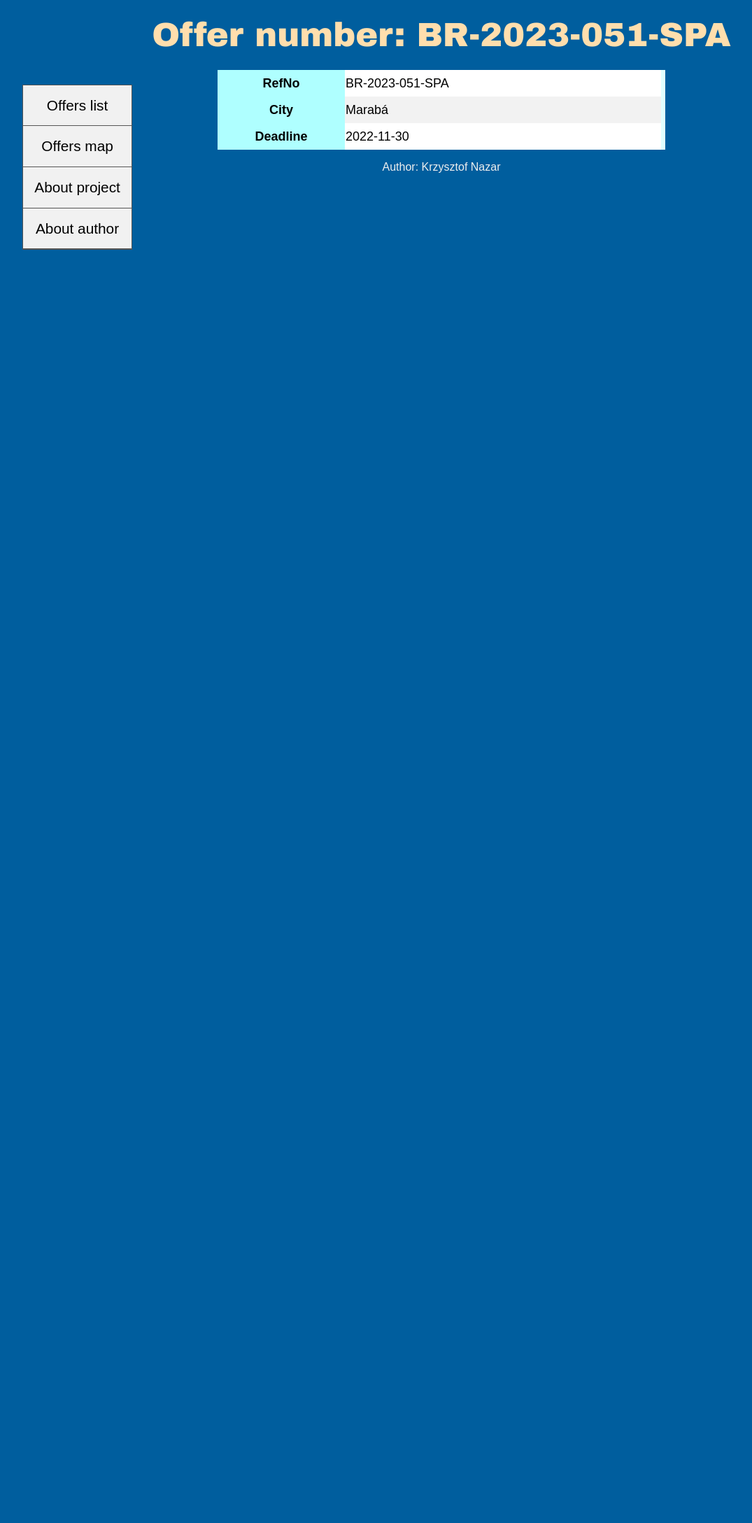
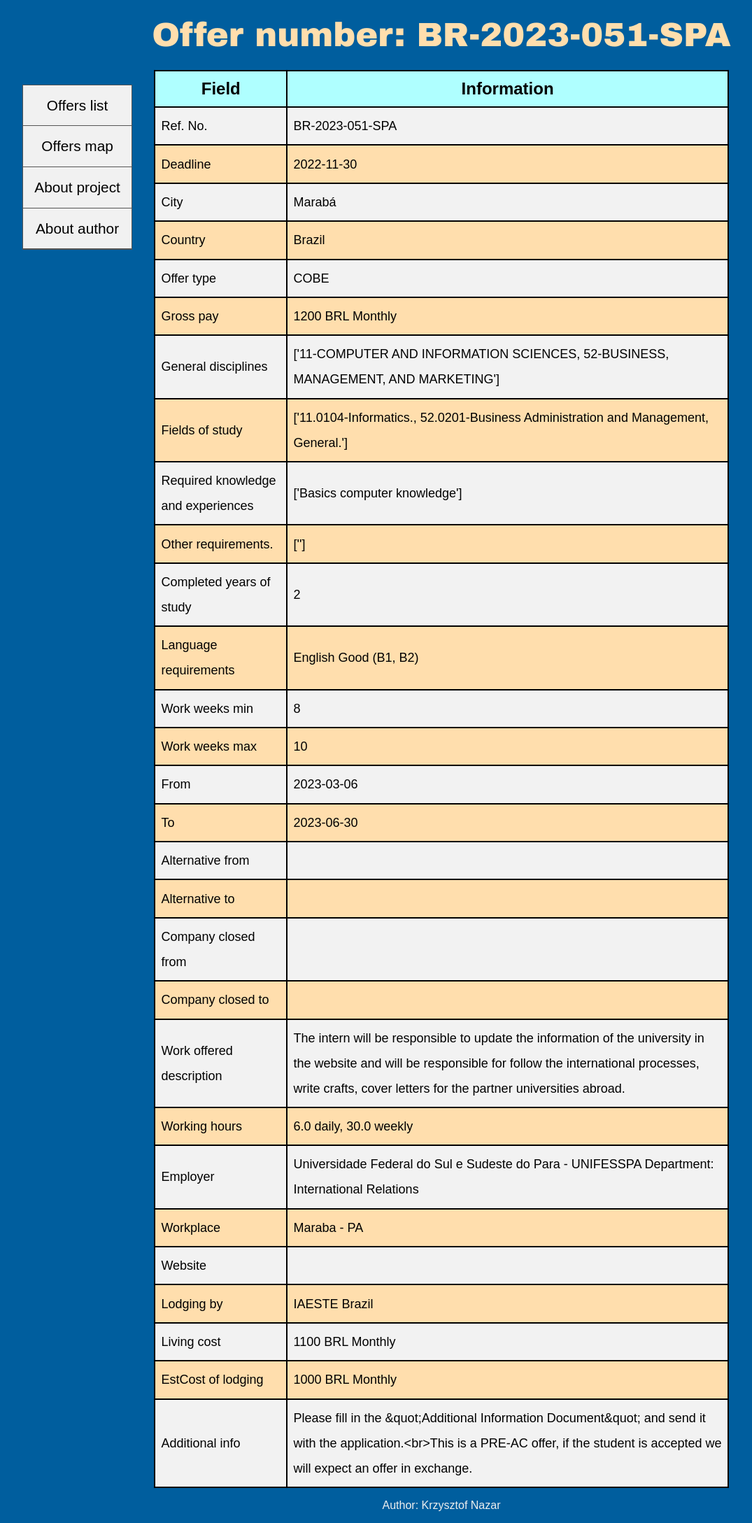
Before and after one commit to Danzigerrr/IAESTE-Table-Web-App-Django, a Django app: a page that uses templates/detail_view_1.html in a window 1280 px wide. Shown: the whole page at 70% size, without its empty margins (9-1084 px from the left). Before the commit the page ends 357 px from the top, so only its background shows below. Run offline with Django 4.2, Linux system fonts and the light colour scheme; data comes from the database, SQL or seed files in the repository; both versions use the stored data as it was after the commit; parts of the project's set-up code (start-up, migrations or seed data) failed here and were passed over.

Commit message:
detail view contains all information

```diff
--- a/playground/models.py
+++ b/playground/models.py
@@ -1,25 +1,38 @@
+from datetime import datetime
+
 from django.db import models
 
 
-class Question(models.Model):
-    question_text = models.CharField(max_length=200)
-    pub_date = models.DateTimeField('date published')
-
-
-class Choice(models.Model):
-    choice_text = models.CharField(max_length=200)
-    votes = models.IntegerField(default=0)
-    question = models.ForeignKey(Question, on_delete=models.CASCADE)
-
-
-class Person(models.Model):
-    name = models.CharField(max_length=100, verbose_name="full name")
-
-
 class Offer(models.Model):
-    RefNo = models.CharField(max_length=200)
-    City = models.CharField(max_length=200)
-    Deadline = models.CharField(max_length=200)
+    RefNo = models.CharField(max_length=100, default="")
+    Deadline = models.CharField(max_length=100, default="")
+    From = models.CharField(max_length=100, default="")
+    To = models.CharField(max_length=100, default="")
+    City = models.CharField(max_length=100, default="")
+    Country = models.CharField(max_length=100, default="")
+    GeneralDisciplines = models.CharField(max_length=500, default="")
+    FieldsOfStudy = models.CharField(max_length=500, default="")
+    RequiredKnowledgeAndExperiences = models.CharField(max_length=500, default="")
+    OtherRequirements = models.CharField(max_length=500, default="")
+    CompletedYearsOfStudy = models.CharField(max_length=100, default="")
+    LanguageRequirements = models.CharField(max_length=500, default="")
+    WorkWeeksMin = models.CharField(max_length=100, default="")
+    WorkWeeksMax = models.CharField(max_length=100, default="")
+    AlternativeFrom = models.CharField(max_length=100, default="")
+    AlternativeTo = models.CharField(max_length=100, default="")
+    CompanyClosedFrom = models.CharField(max_length=100, default="")
+    CompanyClosedTo = models.CharField(max_length=100, default="")
+    WorkOfferedDescription = models.CharField(max_length=2000, default="")
+    GrossPay = models.CharField(max_length=100, default="")
+    WorkingHours = models.CharField(max_length=100, default="")
+    Employer = models.CharField(max_length=200, default="")
+    Workplace = models.CharField(max_length=100, default="")
+    Website = models.CharField(max_length=300, default="")
+    LodgingBy = models.CharField(max_length=100, default="")
+    LivingCost = models.CharField(max_length=100, default="")
+    EstCostOfLodging = models.CharField(max_length=100, default="")
+    AdditionalInfo = models.CharField(max_length=500, default="")
+    OfferType = models.CharField(max_length=50, default="")
 
     def __str__(self):
         return self.RefNo
--- a/static/JavaScript/staticElemAdder.js
+++ b/static/JavaScript/staticElemAdder.js
@@ -2,9 +2,9 @@ function addVerticalMenu(){
     document.getElementById("verticalMenuElement").innerHTML += "<!-- Menu vertical on the left side -->\n" +
         "<ul>\n" +
         "    <li><a href=\"http://127.0.0.1:8000/playground/hello/\">Offers list</a></li>\n" +
-        "    <li><a href=\"http://127.0.0.1:8000/playground/map\">Offers map</a></li>\n" +
-        "    <li><a href=\"about.asp\">About project</a></li>\n" +
-        "    <li><a href=\"contact.asp\">About author</a></li>\n" +
+        "    <li><a href=\"http://127.0.0.1:8000/playground/map\" target=\"_blank\">Offers map</a></li>\n" +
+        "    <li><a href=\"http://127.0.0.1:8000/playground/aboutProject\" >About project</a></li>\n" +
+        "    <li><a href=\"http://127.0.0.1:8000/playground/aboutAuthor\">About author</a></li>\n" +
         "</ul>";
 
     }
--- a/static/css/mapStyles.css
+++ b/static/css/mapStyles.css
@@ -27,7 +27,10 @@ th{
 td{
     text-align: center;
     font-size: 1.2em;
+
 }
 table, th, td {
   border: 1px solid;
+    padding:2%;
+    line-height: 0.5em;
 }
--- a/static/css/offerDetailsStyles.css
+++ b/static/css/offerDetailsStyles.css
@@ -1,30 +1,17 @@
 table {
     border-spacing: 0;
     font-family: Arial, serif;
-    width: 40em;
-
+    width:65%;
 }
 
-    th, td {
-        line-height: 2em;
-    }
-    th{
-        width: 10em;
-        text-align: center;
-    }
-    td{
-        width: 25em;
+body {
+  font-family:sans-serif;
+    background-color: #005E9E;
 }
 
-    td:nth-child(even) {
-      background-color: #f2f2f2;
+table, th, td {
+  border: 1px solid;
 }
-
-    .body {
-      font-family:sans-serif;
-    }
-
-
 
 .link
 {
@@ -32,34 +19,29 @@ table {
    text-decoration: none;
 }
 
-    .tableWithOffers{
-        background-color: #005E9E;
-    }
-
 #tableWithOffers{
-        background-color: #e1ffff;
     margin-left: auto;
     margin-right: auto;
     margin-bottom: auto;
     margin-top: auto;
+    background-color: navajowhite;
+
 }
 
 th{
     background-color: #afffff;
     text-align: center;
     font-size: large;
+    line-height: 2em;
 
 }
 
 td{
-        background-color: white;
     text-align: left;
     font-size: large;
+    line-height: 2em;
+    padding: 1%;
 }
-
-
-
-
 
 .pageTitleClass{
     text-align: center;
@@ -73,27 +55,17 @@ table {
     margin-bottom: 0.5em;
 }
 
-
-
-
-
-    <!-- transposing table -->
-    body {
-        font-family: Helvetica, Arial, sans-serif;
+tr:nth-child(even) {
+    background-color: #f2f2f2;
 }
 
-
-    .transpose thead,
-    .transpose tbody,
-    .transpose tr {
-        display: inline-block;
+#headerField{
+    width:15%;
+    font-size: 1.5em;
 }
 
-    .transpose tbody tr {
-        margin-right: 0em;
+#headerInformation{
+    width:50%;
+    font-size: 1.5em;
+
 }
-
-    .transpose th,
-    .transpose td {
-        display: block;
-    }
--- a/templates/detail_view_1.html
+++ b/templates/detail_view_1.html
@@ -22,33 +22,128 @@
 
      <div id="TableOffers">
         <table id="tableWithOffers" class="transpose">
-            <thead>
-                <tr>
-                    <th>RefNo</th>
-                    <th>City</th>
-                    <th>Deadline</th>
-                </tr>
-            </thead>
-            <tbody>
+            <tr>
+                <th id="headerField">Field</th>
+                <th id="headerInformation">Information</th>
+            </tr>
 
-                <tr>
-                    <td class="RefNo">
-                        {{offer.RefNo}}
-                    </td>
+            <tr>
+                <td>Ref. No.</td>
+                <td class="normalField">{{offer.RefNo}}</td>
+            </tr>
+            <tr>
+                <td>Deadline</td>
+                <td class="normalField">{{offer.Deadline}}</td>
+            </tr>
+            <tr>
+                <td>City</td>
+                <td class="normalField">{{offer.City}}</td>
+            </tr>
+            <tr>
+                <td>Country</td>
+                <td class="normalField">{{offer.Country}}</td>
+            </tr>
+            <tr>
+                <td>Offer type</td>
+                <td class="normalField">{{offer.OfferType}}</td>
+            </tr>
+            <tr>
+                <td>Gross pay</td>
+                <td class="normalField">{{offer.GrossPay}}</td>
+            </tr>
+            <tr>
+                <td>General disciplines</td>
+                <td class="normalField">{{offer.GeneralDisciplines}}</td>
+            </tr>
+            <tr>
+                <td>Fields of study</td>
+                <td class="normalField">{{offer.FieldsOfStudy}}</td>
+            </tr>
+            <tr>
+                <td>Required knowledge and experiences</td>
+                <td class="normalField">{{offer.RequiredKnowledgeAndExperiences}}</td>
+            </tr>
+            <tr>
+                <td>Other requirements.</td>
+                <td class="normalField">{{offer.OtherRequirements}}</td>
+            </tr>
+            <tr>
+                <td>Completed years of study</td>
+                <td class="normalField">{{offer.CompletedYearsOfStudy}}</td>
+            </tr>
+            <tr>
+                <td>Language requirements</td>
+                <td class="normalField">{{offer.LanguageRequirements}}</td>
+            </tr>
+            <tr>
+                <td>Work weeks min</td>
+                <td class="normalField">{{offer.WorkWeeksMin}}</td>
+            </tr>
+            <tr>
+                <td>Work weeks max</td>
+                <td class="normalField">{{offer.WorkWeeksMax}}</td>
+            </tr>
+            <tr>
+                <td>From</td>
+                <td class="normalField">{{offer.From}}</td>
+            </tr>
+            <tr>
+                <td>To</td>
+                <td class="normalField">{{offer.To}}</td>
+            </tr>
+            <tr>
+                <td>Alternative from</td>
+                <td class="normalField">{{offer.AlternativeFrom}}</td>
+            </tr>
+            <tr>
+                <td>Alternative to</td>
+                <td class="normalField">{{offer.AlternativeTo}}</td>
+            </tr>
+            <tr>
+                <td>Company closed from</td>
+                <td class="normalField">{{offer.CompanyClosedFrom}}</td>
+            </tr>
+            <tr>
+                <td>Company closed to</td>
+                <td class="normalField">{{offer.CompanyClosedTo}}</td>
+            </tr>
+            <tr>
+                <td>Work offered description</td>
+                <td class="normalField">{{offer.WorkOfferedDescription}}</td>
+            </tr>
+            <tr>
+                <td>Working hours</td>
+                <td class="normalField">{{offer.WorkingHours}}</td>
+            </tr>
+            <tr>
+                <td>Employer</td>
+                <td class="normalField">{{offer.Employer}}</td>
+            </tr>
+            <tr>
+                <td>Workplace</td>
+                <td class="normalField">{{offer.Workplace}}</td>
+            </tr>
+            <tr>
+                <td>Website</td>
+                <td class="normalField"> <a href ="{{offer.Website}}" target="_blank">{{offer.Website}} </a></td>
+            </tr>
+            <tr>
+                <td>Lodging by</td>
+                <td class="normalField">{{offer.LodgingBy}}</td>
+            </tr>
+            <tr>
+                <td>Living cost</td>
+                <td class="normalField">{{offer.LivingCost}}</td>
+            </tr>
+            <tr>
+                <td>EstCost of lodging</td>
+                <td class="normalField">{{offer.EstCostOfLodging}}</td>
+            </tr>
+            <tr>
+                <td>Additional info</td>
+                <td class="normalField">{{offer.AdditionalInfo}}</td>
+            </tr>
 
-                    <td class="City">
-                        <a class="link" href="http://127.0.0.1:8000/playground/hello/{{offer.RefNo}}/city" target="_blank">
-                            {{offer.City}}
-                        </a>
-                    </td>
-
-                    <td class="Deadline">
-                        {{offer.Deadline}}
-                    </td>
-
-                </tr>
-
-            </tbody>
         </table>
     </div>
 
```
Also changed, not shown: scripts/loadFromCSV.py (+28 -1 lines), scripts/mapHandler.py (+0 -8 lines), db.sqlite3, playground/migrations/0001_initial.py, playground/migrations/0002_alter_offer_deadline_alter_offer_from_alter_offer_to.py (added), playground/migrations/0002_person.py (deleted), playground/migrations/0003_alter_offer_completedyearsofstudy_and_more.py (added), playground/migrations/0003_offer.py (deleted). Lines whose indentation alone changed are shown as unchanged.
